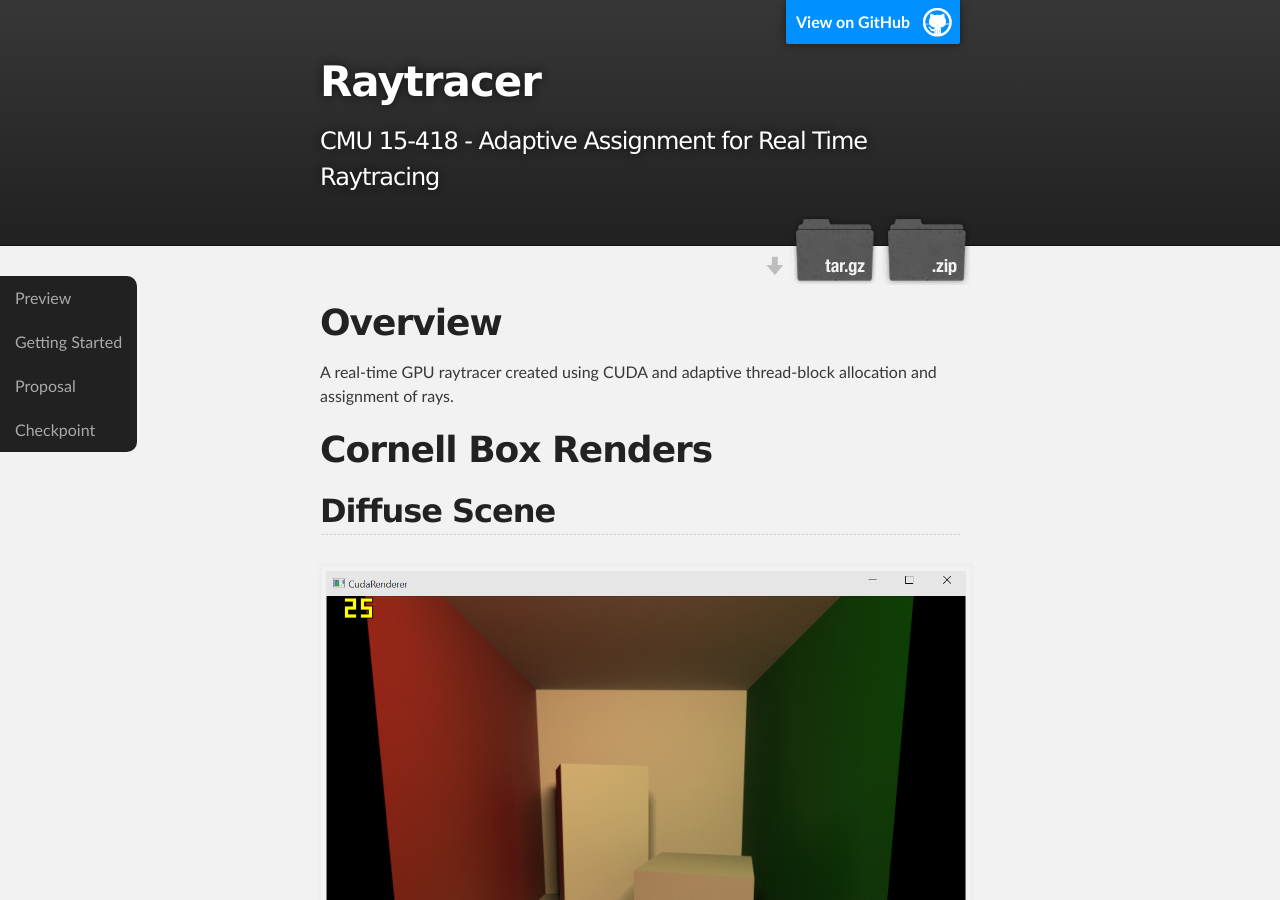
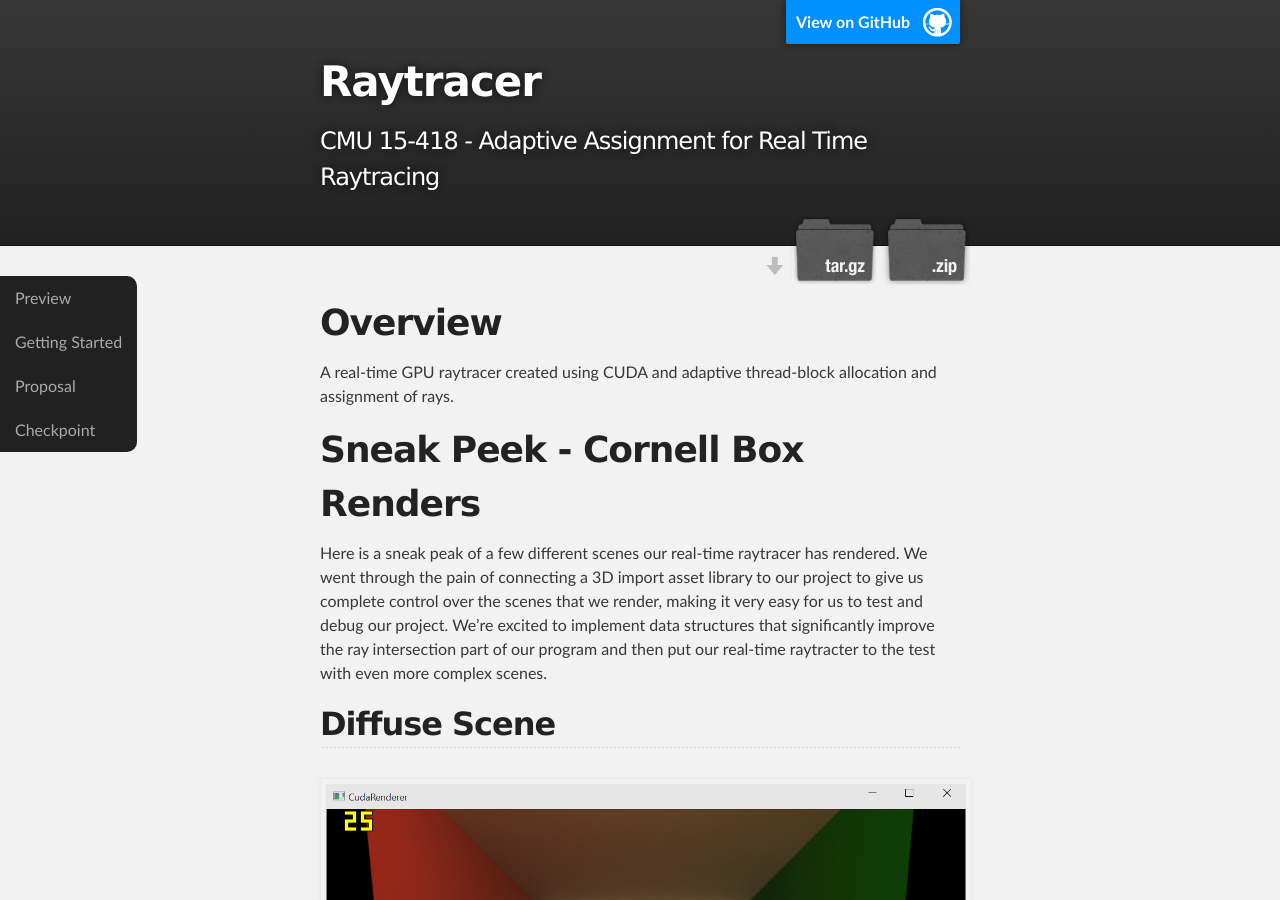
Before and after one commit to jslone/CudaRaytracer, a Jekyll site: the page built from index.md, in a window 1280 px wide and 900 px high. Built offline with Jekyll 4.4.1, drawn with Linux system fonts in a browser that asks for light colours; some of the changed text lies outside the part shown.

Commit message:
Updated sneak peek text

```diff
--- a/index.md
+++ b/index.md
@@ -6,7 +6,9 @@ title: Project Preview
 # Overview
 A real-time GPU raytracer created using CUDA and adaptive thread-block allocation and assignment of rays.
 
-# Cornell Box Renders
+# Sneak Peek - Cornell Box Renders
+
+Here is a sneak peak of a few different scenes our real-time raytracer has rendered.  We went through the pain of connecting a 3D import asset library to our project to give us complete control over the scenes that we render, making it very easy for us to test and debug our project.  We're excited to implement data structures that significantly improve the ray intersection part of our program and then put our real-time raytracter to the test with even more complex scenes.
 
 ## Diffuse Scene
 ![Diffuse Render](images/diffuse.PNG "Diffuse Render")
@@ -23,5 +25,5 @@ A real-time GPU raytracer created using CUDA and adaptive thread-block allocatio
 # Final Steps
 
 * Finish up final visual features of raytracer.
-* Optimize Data Structures - Manage mesh objects in a locational data structure as to minimize the amount of computation needed to perform intersections.
-* Perform Analysis - Gather and analyze framesrate for different scenes and different optimizations.
+* Optimize data structures to organize mesh objects locationally to minimize the amount of computation needed to perform intersections.
+* Gather and analyze framesrate for different scenes and different optimizations.
```
